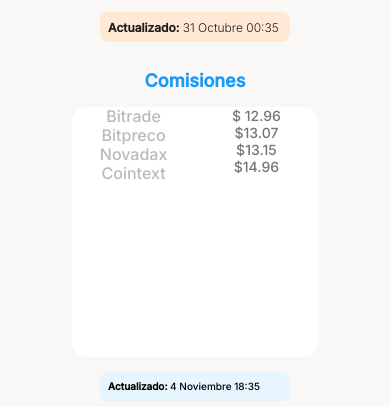
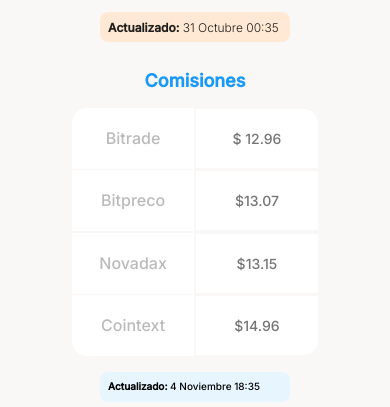
Before and after one commit to Werewolf1200/Maquetacion-Mobile-First-Platzi, a plain HTML site: page index.html in a window 390 px wide. Shown: the part 1129-1536 px from the top of the page. Drawn offline with Linux system fonts and the light colour scheme.

Commit message:
Comisions Table
Finishing the Comisions table with Grid and positioning on the tablet view

```diff
--- a/css/tablet.css
+++ b/css/tablet.css
@@ -17,6 +17,25 @@
     background-image: url("../assets/img/bitcoinbabytablet.png");
 }
 
+.main-exchange-container {
+    display: inline-block;
+    width: 40%;
+}
+
+.main-tables-container {
+    width: 60%;
+    margin: 0 auto;
+    width: 60%;
+    float: right;
+    display: flex;
+    justify-content: center;
+    position: relative;
+    top: 75px;
+}
+
+
+
+
 
 /*
 - Cambiar la imagen dependiendo el formato, para mejor carga
--- a/index.html
+++ b/index.html
@@ -62,18 +62,17 @@
             <div class="main-currency-table">
                 <p class="comisions-table-title">Comisiones</p>
                 <div class="comisions-table-container">
-                   <ul class="comisions-table--name">
-                       <li>Bitrade</li>
-                       <li>Bitpreco</li>
-                       <li>Novadax</li>
-                       <li>Cointext</li>
-                   </ul>
-                   <ul class="comisions-table--cost">
-                    <li>$ 12.96</li>
-                    <li>$13.07</li>
-                    <li>$13.15</li>
-                    <li>$14.96</li>
-                </ul>
+
+                       <div class="primero">Bitrade</div>
+                       <div class="segundo">Bitpreco</div>
+                       <div class="tercero">Novadax</div>
+                       <div class="cuarto">Cointext</div>
+
+                        <div class="precio-1">$ 12.96</div>
+                        <div class="precio-2">$13.07</div>
+                        <div class="precio-3">$13.15</div>
+                        <div class="precio-4">$14.96</div>
+
                 </div>
                 <div class="comisions-table-date">
                     <p>
--- a/styles.css
+++ b/styles.css
@@ -271,32 +271,69 @@ main {
     max-width: 300px;
     height: 250px;
     margin: 0 auto;
+
     display: grid;
-    grid-template-columns: repeat(2,1fr);
+    grid-template-columns: repeat(2, 1fr);
+    grid-template-rows: repeat(4, 1fr);
+    justify-content: center;
+    align-items: center;
+
+    column-gap: 2px;
+
+
 }
 
-.comisions-table-container .comisions-table--name {
-
-    text-align: center;
-    list-style: none;
-    width: 100%;
+.comisions-table-container .primero,
+.segundo, .tercero, .cuarto {
+    grid-column: 1 / 2;
+    padding: 21px;
     font-size: 1.6rem;
     font-weight: 500;
     line-height: 1.9rem;
     color: var(--grey);
+    text-align: center;
+
     background-color: var(--just-white);
-    border-radius: 15px 0 0 15px;
 }
-.comisions-table-container .comisions-table--cost {
-    text-align: center;
-    list-style: none;
+
+.comisions-table-container .primero {
+    grid-row: 1/2;
+    border-radius: 15px 0 0 0;
+
+}
+.comisions-table-container .segundo {
+    grid-row: 2/3;
+}
+
+.comisions-table-container .tercero {
+    grid-row: 3/4;
+}
+.comisions-table-container .cuarto {
+    grid-row: 4/5;
+    border-radius: 0 0 0 15px;
+}
+
+.comisions-table-container .precio-1,
+.precio-2, .precio-3, .precio-4 {
+    grid-column: 2 / 3;
+    padding: 21px;
+
     font-size: 1.4rem;
     font-weight: normal;
     line-height: 1.7rem;
     color: #757575;
+    text-align: center;
     background-color: var(--just-white);
-    border-radius: 0 15px 15px 0;
 }
+
+.comisions-table-container .precio-1 {
+    border-radius: 0 15px 0 0;
+}
+
+.comisions-table-container .precio-4 {
+    border-radius: 0 0 15px 0;
+}
+
 
 .comisions-table-date {
     width: 190px;
```
